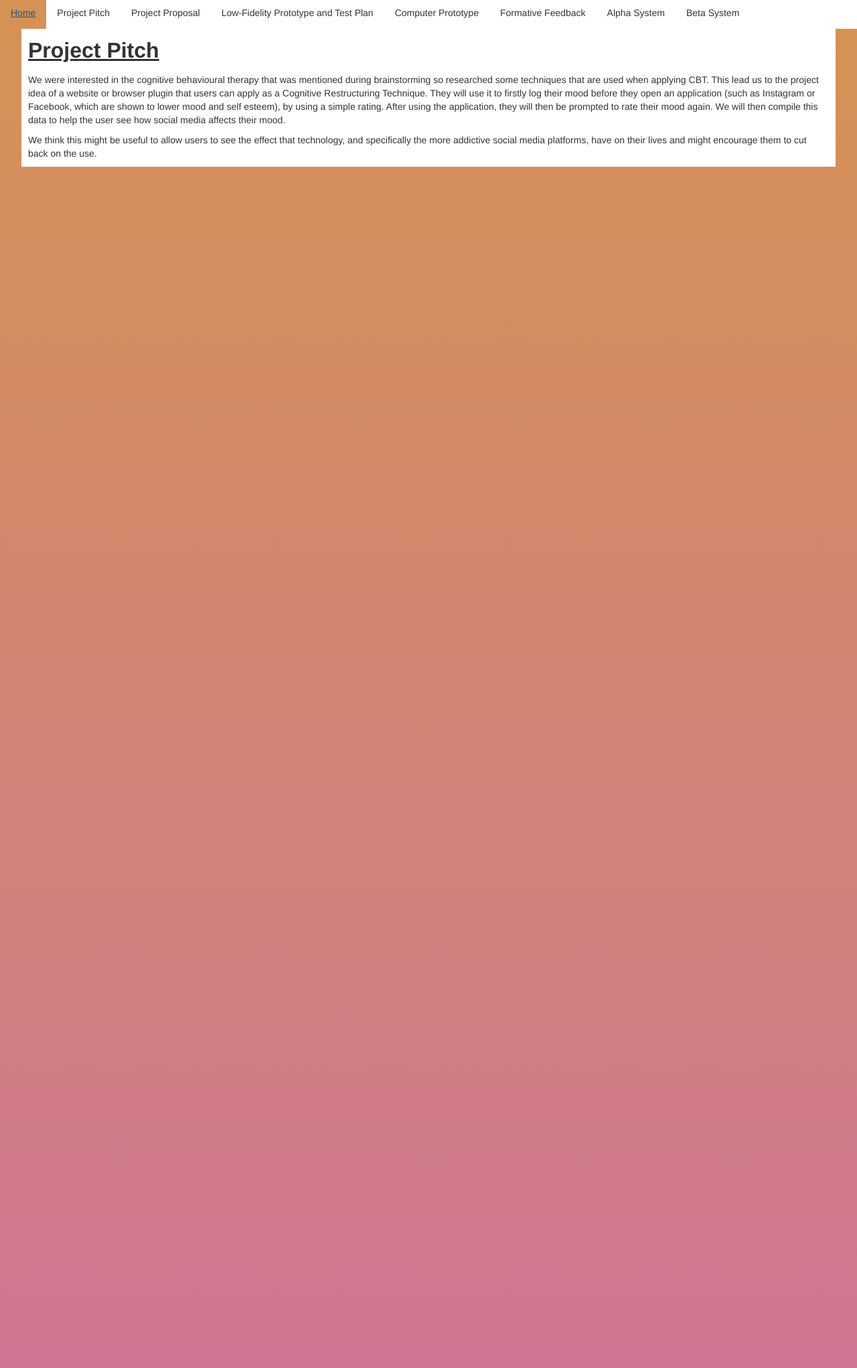
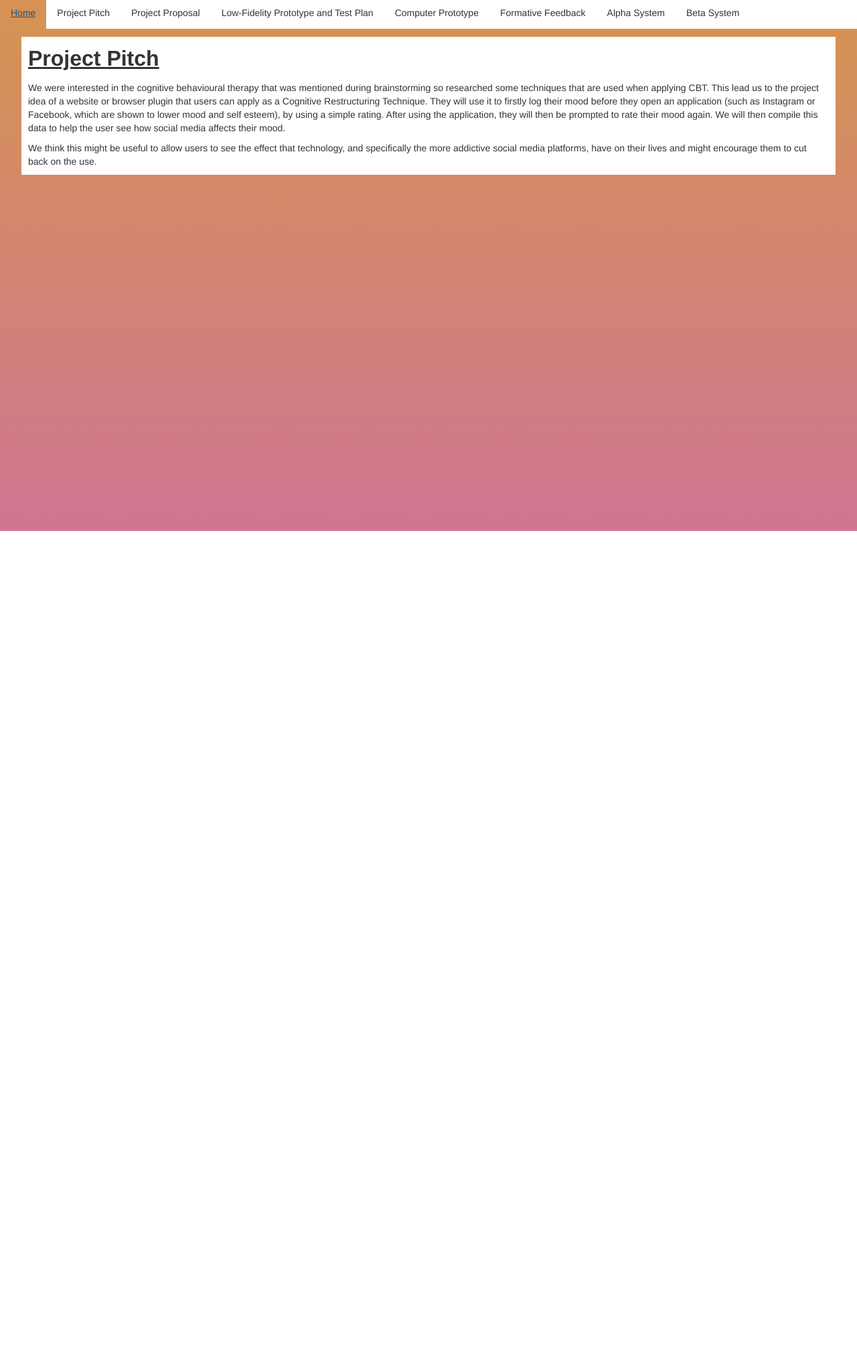
Before and after one commit to Bsmith1997/iMoody, a PHP site: page /projectPitch.html in a window 1280 px wide. Shown: the whole page at 67% size. After the commit the page ends 793 px from the top, so only its background shows below. Run offline with PHP 8.4, Linux system fonts and the light colour scheme.

Commit message:
Fixing page length

```diff
--- a/index.html
+++ b/index.html
@@ -24,7 +24,7 @@
   </body>
 
 
- <div class="hero">
+ <div class="hero" style ="min-height: 750px;">
     <h1>iMoody</h1>
     <h2>Our Team</h2>
     <div class="row bottom">
--- a/notebook.css
+++ b/notebook.css
@@ -13,7 +13,7 @@ html {
 
 .center {
   margin: auto;
-  position:static;
+  position:absolute;
   top: 55px;
   right: 5px;
   left: 5px;
@@ -71,7 +71,7 @@ html, body, .hero {
 .hero {
   margin-top: 0;
   width: 100%;
-  min-height: 2000px;
+  min-height: 5000px;
   background-image: linear-gradient(to bottom, #d59254, #cf7693);
 }
 
--- a/projectPitch.html
+++ b/projectPitch.html
@@ -24,7 +24,7 @@
   </body>
 
 
- <div class="hero">
+ <div class="hero" style ="min-height: 750px;">
     <div class = "center">
         <p><font size="6"><u><b>Project Pitch</b></u></font></p>
         <p>We were interested in the cognitive behavioural therapy that was mentioned during brainstorming so researched some techniques that are used when applying CBT. This lead us to the project idea of a website or browser plugin that users can apply as a Cognitive Restructuring Technique. They will use it to firstly log their mood before they open an application (such as Instagram or Facebook, which are shown to lower mood and self esteem), by using a simple rating. After using the application, they will then be prompted to rate their mood again. We will then compile this data to help the user see how social media affects their mood.</p>
```
